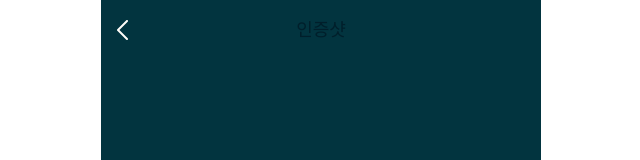
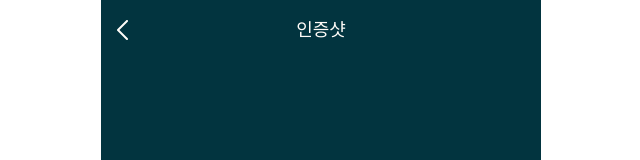
Before and after one commit to Ganada-coperation/groutine-fe-v.0, a React (Vite) app: page /mission/challenge/1/1 in a window 1280 px wide. Shown: the top 160 px of the page, without its empty margins (319-959 px from the left). Built offline with nearby package versions, Linux system fonts and the light colour scheme.

Commit message:
:recycle: refactor: 앱바 컴포넌트 수정
color props 추가 - title 컬러

```diff
--- a/src/shared/ui/AppBar.tsx
+++ b/src/shared/ui/AppBar.tsx
@@ -3,11 +3,12 @@ import { HeaderAction } from '@shared/types';
 
 interface AppBarProps {
   title?: string;
+  color?: 'default' | 'lightestSecondary';
   leftHeaderAction?: HeaderAction;
   rightHeaderActionArr?: HeaderAction[];
 }
 
-const AppBar = ({ title, leftHeaderAction, rightHeaderActionArr }: AppBarProps) => {
+const AppBar = ({ title, leftHeaderAction, rightHeaderActionArr, color }: AppBarProps) => {
   const { icon, onClick } = leftHeaderAction? leftHeaderAction : { icon: '', onClick: undefined };
 
   return (
@@ -17,7 +18,7 @@ const AppBar = ({ title, leftHeaderAction, rightHeaderActionArr }: AppBarProps)
         onClick={onClick ? onClick : undefined}
         style={{ background: 'none' }}
       />
-      <p>{title}</p>
+      <Title $color={color}>{title}</Title>
       <div>
         {rightHeaderActionArr?.map((action, index) => (
           <img
@@ -43,20 +44,23 @@ const Wrapper = styled.header`
   min-height: 7.5vh;
   align-items: center;
   padding: 0 16px;
+
   img {
     flex-shrink: 0;
   }
-  p {
-    position: absolute;
-    left: 50%;
-    transform: translateX(-50%);
-    color: ${({ theme }) => theme.colors.darkestPrimary};
-    font: ${({ theme }) => theme.fonts.heading_bold_18px};
-    margin: 0;
-    text-align: center;
-  }
+
   div {
     display: flex;
     gap: 24px;
   }
 `;
+
+const Title = styled.p<{ $color?: 'default' | 'lightestSecondary'  }>`
+  position: absolute;
+  left: 50%;
+  transform: translateX(-50%);
+  color: ${({ theme, $color }) => $color === "lightestSecondary" ? theme.colors.lightestSecondary : theme.colors.darkestPrimary};
+  font: ${({ theme }) => theme.fonts.heading_bold_18px};
+  margin: 0;
+  text-align: center;
+`;
```
